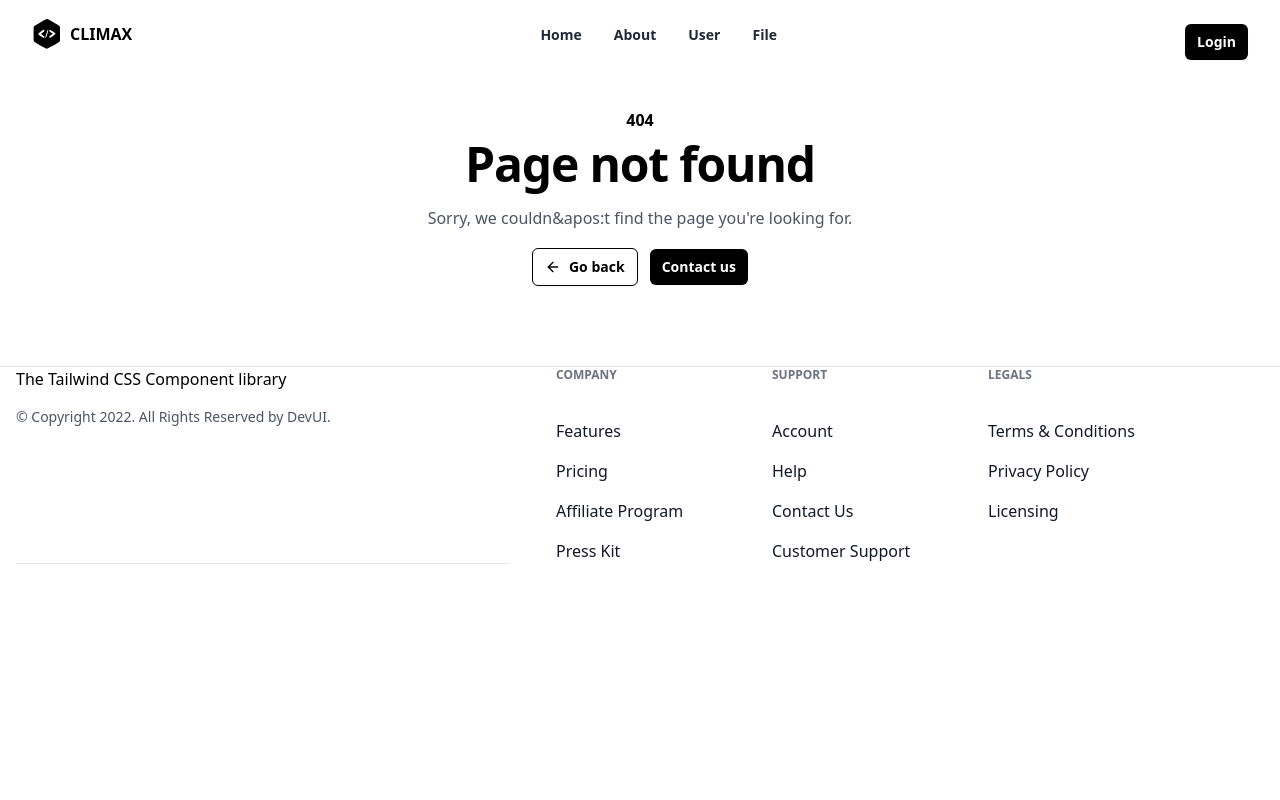
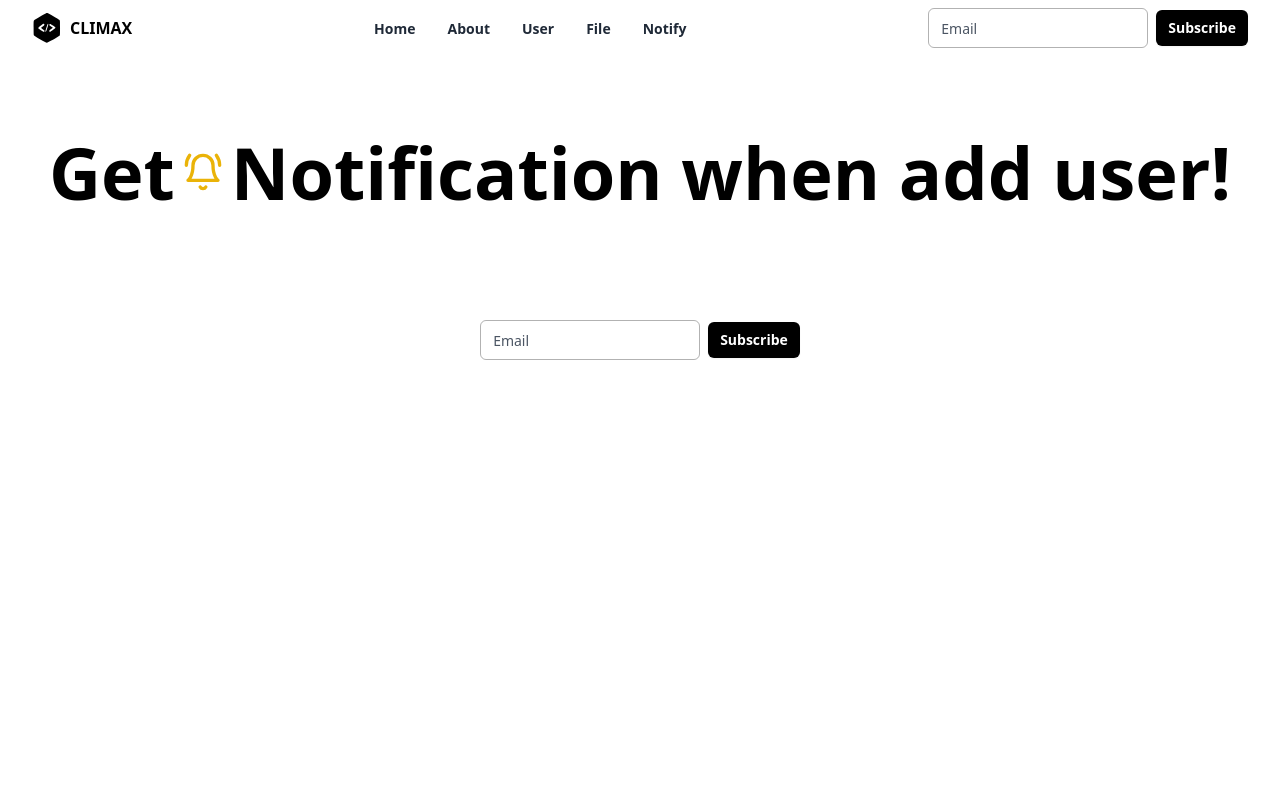
Before and after one commit to deshdesham/React_Router6.21.3, a React (Create React App) app: page /notify in a window 1280 px wide. Shown: the top 800 px of the page. Built offline with nearby package versions, Linux system fonts and the light colour scheme.

Commit message:
implement useFetcher

```diff
--- a/src/App.js
+++ b/src/App.js
@@ -12,6 +12,7 @@ import NewUser, {NewUserAction as newaction} from './Layout/UserLayout/NewUser';
 import User,{ UserLoder} from './Layout/UserLayout/User.js';
 import UserDetails, { UserDetailLoder ,action as deleteaction} from './Layout/UserLayout/UserDetails';
 import UserEdit,{UserPatchAction as loader} from './Layout/UserLayout/UserEdit';
+import Getnotify, { actionnotification } from './pages/Getnotify.js';
 // import { UserPatchAction as loder } from './Layout/UserLayout/UserEdit.js';
 // import ShowDetails from './Layout/UserLayout/ShowDetails';
 
@@ -44,6 +45,7 @@ const router=createBrowserRouter(
         {/* ///curdlayout end */}
 
       <Route path='/file' element={<File/>} />
+      <Route path='/notify' element={<Getnotify/>} action={actionnotification} />
       <Route path='*' element={<Error/>} />
 
 
--- a/src/Layout/UserLayout/EditForm.js
+++ b/src/Layout/UserLayout/EditForm.js
@@ -1,8 +1,8 @@
 import React from 'react'
-import { useActionData,Form } from 'react-router-dom'
+import { Form } from 'react-router-dom'
 
 const EditForm = ({Udata}) => {
-    const data=useActionData()
+
 
   return (
     <div className='mt-4 flex items-center justify-center flex-col'>
@@ -29,7 +29,7 @@ const EditForm = ({Udata}) => {
         </div>
         <button className=' px-4 pt-2 pb-2 rounded-md m-4 font-bold border all:unset border-green-600 py-2 text-sm text-green-600 shadow-sm focus-visible:outline focus-visible:outline-2 focus-visible:outline-green-600 hover:bg-green-300 hover:text-white transition-all delay-400 ease-in-out '>Submit</button>
 
-        {data && data.error && <p>{data.error}</p>}
+
       </Form>
     </div>
     </div>
--- a/src/Layout/UserLayout/NewUser.js
+++ b/src/Layout/UserLayout/NewUser.js
@@ -12,7 +12,14 @@ export default NewUser;
 
 export const NewUserAction= async({request})=>{
   const data=await request.formData()
+
+  const email=data.get("email")
+  const firstName=data.get("firstName")
+  const lastName=data.get("lastName")
+
   const getgender=data.get("gender")
+
+
 
   let x=Math.floor(Math.random() * 90 + 10);
 
@@ -24,10 +31,11 @@ export const NewUserAction= async({request})=>{
   console.log("gender",getgender);
     // console.log("setimage",fakeimage);
 
+
   const createData={
-    firstName:data.get("firstName"),
-    lastName:data.get("lastName"),
-    email:data.get("email"),
+    firstName:firstName,
+    lastName:lastName,
+    email:email,
     gender:getgender,
     picture:getgender === 'male' ? menimage : womenimage,
     document:data.get("document")
--- a/src/Layout/UserLayout/NewUserForm.js
+++ b/src/Layout/UserLayout/NewUserForm.js
@@ -2,6 +2,7 @@ import React from 'react'
 import { Form } from 'react-router-dom';
 
 const NewUserForm = () => {
+
     // const inputRef=useRef(null)
     // const imageRef=useRef(null)
 
@@ -32,15 +33,18 @@ const NewUserForm = () => {
         <div className='form-group flex flex-col mt-2 mb-2'>
             <label className='mb-2 '>FirstName:</label>
             <input type='text' name='firstName' className='border rounded-md'/>
+
         </div>
         <div className='form-group flex flex-col mt-2 mb-2'>
             <label className='mb-2 '>LastName:</label>
             <input type='text' name='lastName' className='border rounded-md'/>
+
         </div>
         <div className='form-group flex flex-col mt-2 mb-2'>
             <label className='mb-2'>Email:</label>
             <input type='text' name='email' className='border rounded-md'/>
         </div>
+
         <div className='form-group gap-3 flex items-center justify-center mt-2 mb-2'>
             <label>Gender:</label>
             <select name='gender' className='border'>
--- a/src/RootLayout/Navlink.js
+++ b/src/RootLayout/Navlink.js
@@ -1,6 +1,7 @@
 import React from 'react'
 import { NavLink } from 'react-router-dom';
 import { Menu, X } from 'lucide-react'
+import Notified from '../pages/Notified';
 
 
 // 'use client'
@@ -21,6 +22,10 @@ const menuItems = [
   {
     name: 'File',
     to: '/file',
+  },
+  {
+    name: 'Notify',
+    to: '/notify',
   },
 
 ]
@@ -68,12 +73,7 @@ const menuItems = [
         </div>
         <div className="hidden lg:block">
 
-        <button
-                  type="button"
-                  className="mt-4 w-full rounded-md bg-black px-3 py-2 text-sm font-semibold text-white shadow-sm hover:bg-black/80 focus-visible:outline focus-visible:outline-2 focus-visible:outline-offset-2 focus-visible:outline-black"
-                  >
-                  Login
-           </button>
+        <Notified/>
 
         </div>
         <div className="lg:hidden">
--- /dev/null
+++ b/src/pages/Getnotify.js
@@ -0,0 +1,23 @@
+import React from 'react'
+import Notified from './Notified';
+import { BellRing } from 'lucide-react';
+
+const Getnotify = () => {
+
+
+  return (
+    <div className='w-full h-[100vh] flex flex-col mt-[80px] items-center'>
+    <h1 className='flex mx-3 text-7xl font-bold justify-center items-center mb-28 ' >Get <BellRing className='text-yellow-500 size-10 mx-2 '/> Notification when add user!</h1>
+    <Notified className=" px-2 border "/>
+    </div>
+  )
+}
+
+export default Getnotify;
+
+export const actionnotification=async({request})=>{
+    const data=await request.formData()
+    const email=data.get("email")
+    console.log('NOTIFICATION' , email);
+    return {message:"Congrates!you will be notified!"}
+}
--- /dev/null
+++ b/src/pages/Notified.js
@@ -0,0 +1,32 @@
+import React,{useEffect} from 'react'
+import {useFetcher} from 'react-router-dom';
+const Notified = () => {
+    const fetcher=useFetcher()
+    const {data,state}=fetcher;
+
+    useEffect(()=>{
+        if(state==="idle" && data && data.message){
+            window.alert(data.message)
+        }
+    },[state,data])
+  return (
+    <fetcher.Form method='POST' action='/notify'>
+    <div className="flex w-full items-center space-x-2 md:w-1/3">
+      <input
+        className="flex h-10 w-[220px] rounded-md border border-black/30 bg-transparent px-3 py-2 text-sm placeholder:text-gray-600 focus:outline-none focus:ring-1 focus:ring-black/30 focus:ring-offset-1 disabled:cursor-not-allowed disabled:opacity-50"
+        type="email"
+        placeholder="Email"
+        name='email'
+      ></input>
+      <button
+        type="submit"
+        className="rounded-md bg-black px-3 py-2 text-sm font-semibold text-white shadow-sm hover:bg-black/80 focus-visible:outline focus-visible:outline-2 focus-visible:outline-offset-2 focus-visible:outline-black"
+      >
+        Subscribe
+      </button>
+    </div>
+    </ fetcher.Form>
+  )
+}
+
+export default Notified;
```
